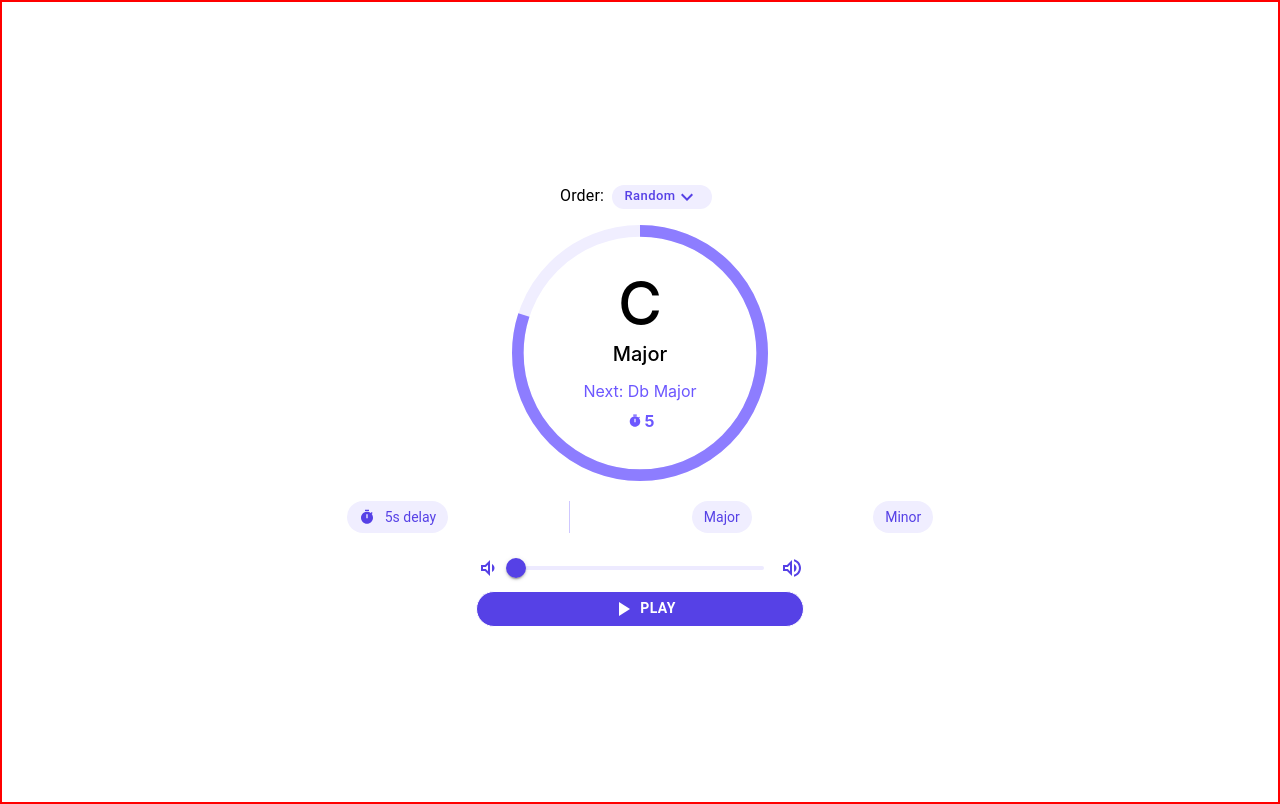
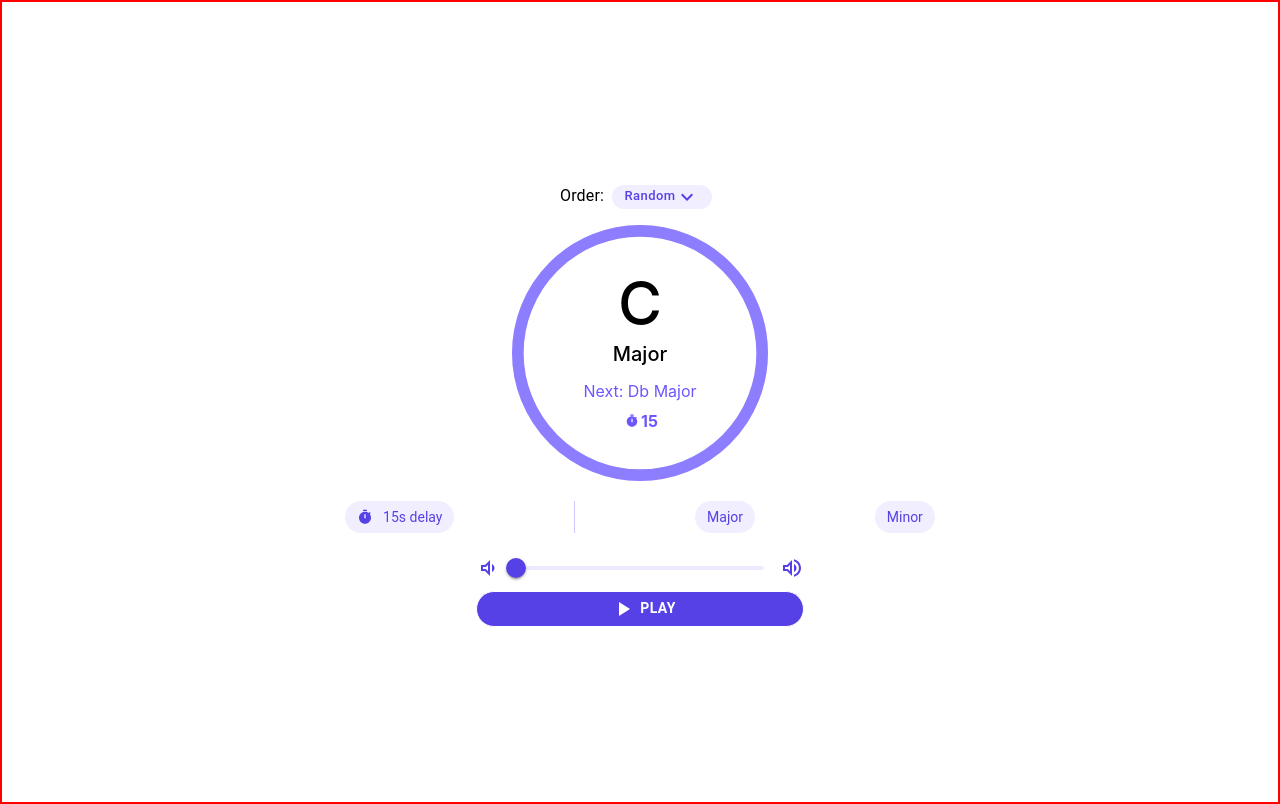
Before and after one commit to luketurnerdev/randomkeygenerator, a React (Create React App) app: page / in a window 1280 px wide. Built offline with nearby package versions, Linux system fonts and the light colour scheme; no server answers.

Commit message:
add progress to circular bar, ticks every second

```diff
--- a/src/App.js
+++ b/src/App.js
@@ -10,16 +10,10 @@ function App() {
   const [mobile, setMobile] = useState(window.matchMedia("(max-width: 768px)").matches)
   const [clock, setClock] = useState({
     paused: true,
-    secondsLeft: 5,
-    // delayInSeconds: 5
+    secondsLeft: 15,
+    delayInSeconds: 15
   });
-  // ReactGA.initialize('UA-210928692-2', {
-  //   debug: true,
-  //   titleCase: false,
-  //   gaOptions: {
-  //     userId: 123
-  //   }
-  // });
+
 
 
   return (
--- a/src/Components/Metronome/index.js
+++ b/src/Components/Metronome/index.js
@@ -23,7 +23,6 @@ const Metronome = () => {
         }
 
         else {
-            console.log('clearing')
             clearInterval(intervalFunction);
             setIntervalFunction(null)
         };
--- a/src/Components/Randomizer/KeyDisplay/index.js
+++ b/src/Components/Randomizer/KeyDisplay/index.js
@@ -3,12 +3,15 @@ import { Paper, Grid, CircularProgress, Box, Typography} from '@mui/material';
 import {chords} from "../../../utils/musicImports";
 import TimerIcon from '@mui/icons-material/Timer';
 import {activateChord} from "../../../utils/playSounds";
+import ClockContext from "../../../Contexts/ClockContext"
 import styles from "./styles"
 import {decideUpcomingKey} from "../../../utils/keyChanges";
-import {useState, useEffect} from 'react';
+import {useState, useEffect, useContext} from 'react';
 
 
 const KeyDisplay = props => {
+    const [clock, setClock] = useContext(ClockContext);
+
     const {mobile, keyOrder, modifiers, delayInSeconds, paused, setPaused} = props;
     const keysWithFlats = ["Ab","A","Bb","B","C","Db","D","Eb","E","F","Gb","G"];
     // const keysWithFlats = ["Gb"];
@@ -47,9 +50,15 @@ const KeyDisplay = props => {
     }
 
     const InnerCircle = () => {
+
       return (
         <>
-        <CircularProgress thickness={2} style={styles.progress} variant="determinate" value={80} />
+        <CircularProgress
+          thickness={2}
+          style={styles.progress}
+          variant="determinate"
+          value={(100 / clock.delayInSeconds) * clock.secondsLeft}
+        />
         <Box
           sx={{
             top: 0,
--- a/src/Components/Randomizer/index.js
+++ b/src/Components/Randomizer/index.js
@@ -1,4 +1,5 @@
 import {useState, useEffect, useContext} from 'react';
+import ClockContext from "../../Contexts/ClockContext"
 import styles from "./styles";
 import KeyDisplay from "./KeyDisplay";
 import VolumeSection from "./VolumeSection";
@@ -9,18 +10,19 @@ import ReactGA from 'react-ga';
 
 
 const Randomizer = props => {
+  const [clock, setClock] = useContext(ClockContext);
+
+  // Default state
+
+  const [keyOrder, setKeyOrder] = useState("Random")
+  const [delayInSeconds, setDelayInSeconds] = useState(clock.delayInSeconds);
+  const [modifiers, setModifiers] = useState(["Major"])
   const {mobile} = props;
 
   useEffect(() => {
     ReactGA.pageview(window.location.pathname);
-
   });
 
-  // Default state
-
-  const [keyOrder, setKeyOrder] = useState("Random")
-  const [delayInSeconds, setDelayInSeconds] = useState(5);
-  const [modifiers, setModifiers] = useState(["Major"])
 
 
 
```
Also changed, not shown: src/Components/Randomizer/Clock/index.js (+0 -19 lines).
